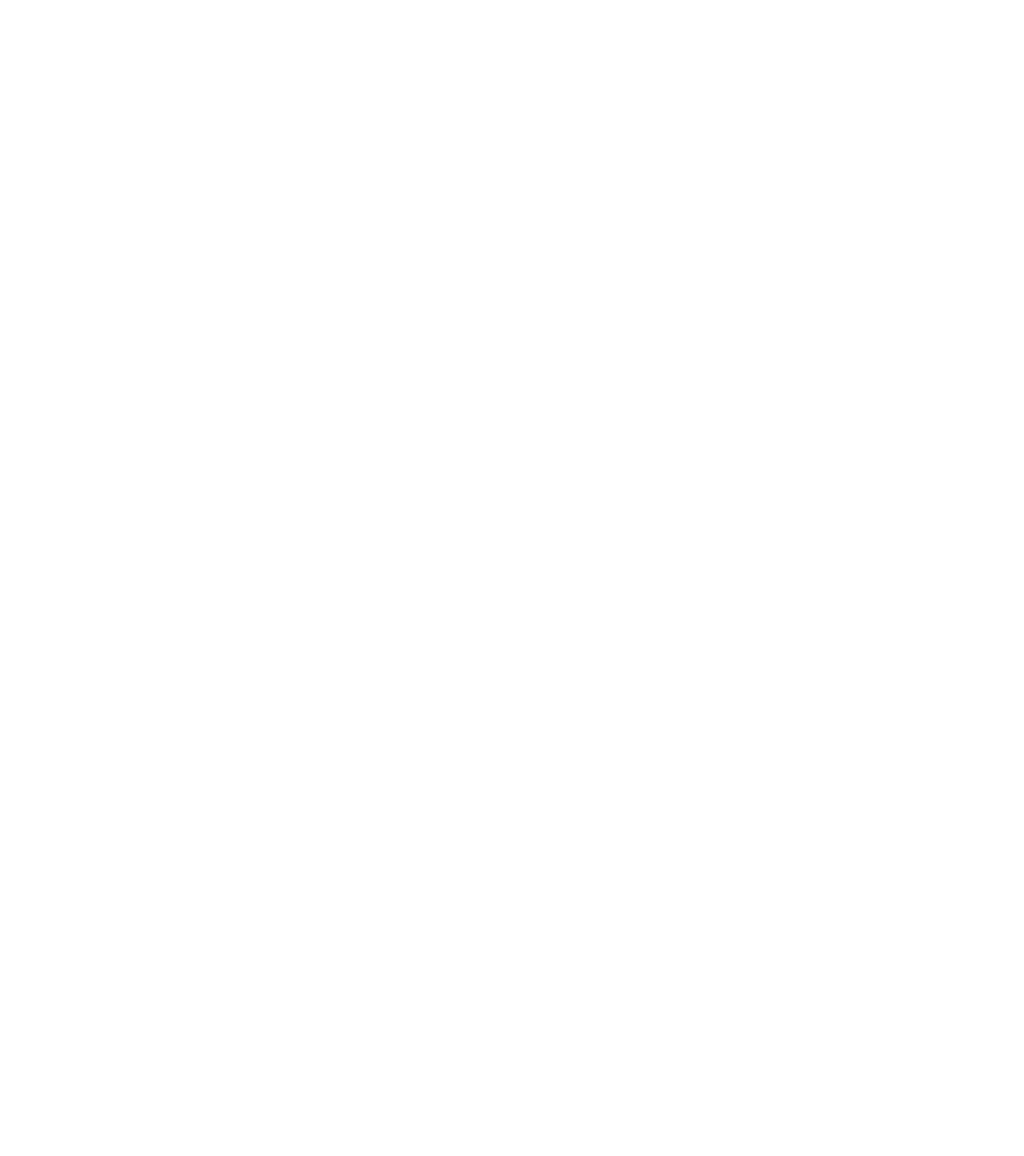
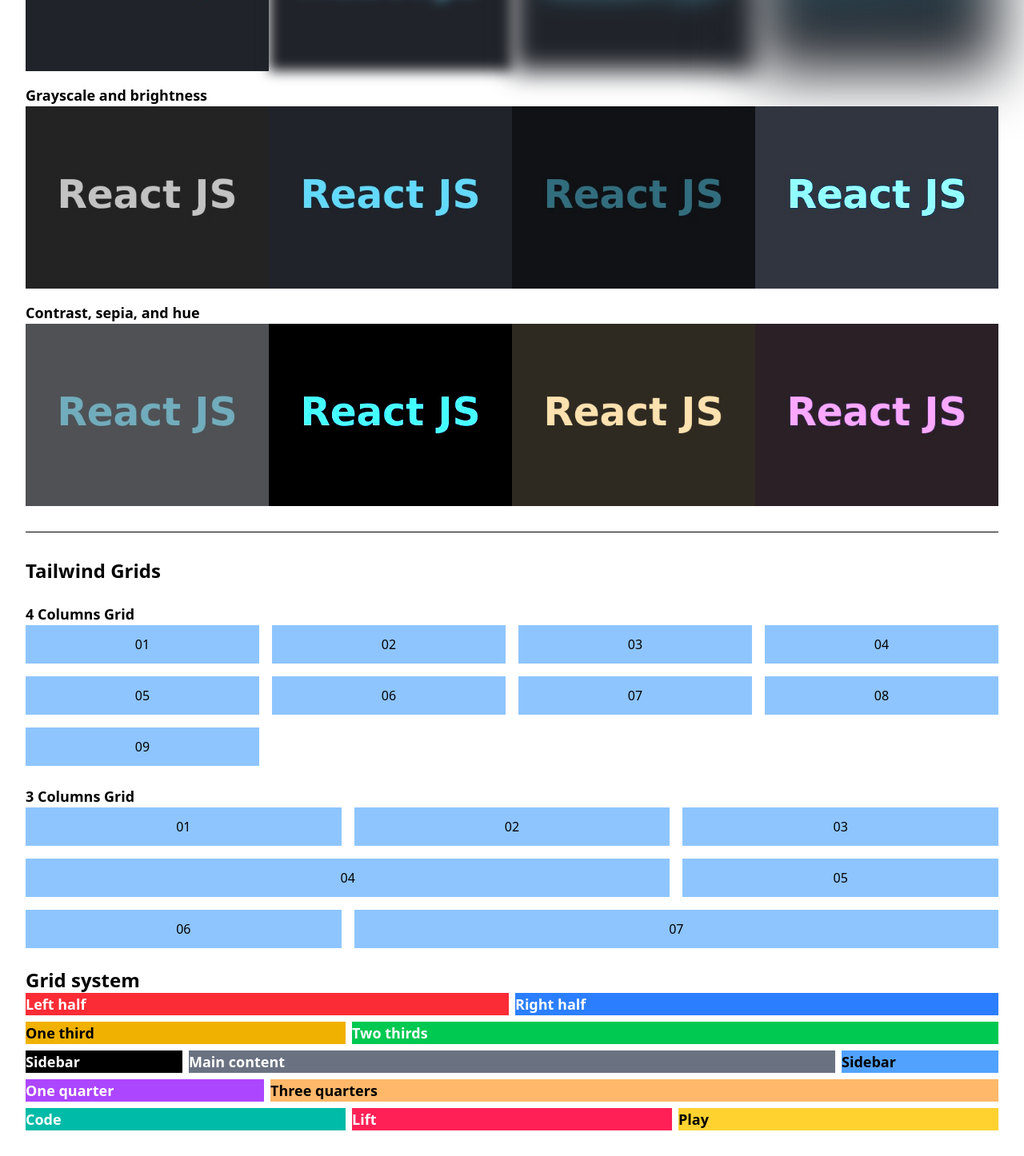
Before and after one commit to sesha-2k3/webdev-client, a Next.js app: page /labs/lab2/tailwind in a window 1280 px wide. Shown: the part 3384-4830 px from the top of the page at 80% size. Before the commit the page ends 3180 px from the top, so only its background shows below. Built offline with nearby package versions, Linux system fonts and the light colour scheme.

Commit message:
sec: 2.3.5-2.3.6 tailwind filters and grids

```diff
--- /dev/null
+++ b/app/labs/lab2/tailwind/TailwindFilters.tsx
@@ -0,0 +1,29 @@
+export default function TailwindFilters() {
+  // reactjs.jpg is used here so the lab runs out of the box.
+  const src = "/images/reactjs.jpg";
+  return (
+    <div>
+      <h2 className="text-2xl font-bold">Blurs</h2>
+      <div className="flex">
+        <img className="blur-none w-1/4" src={src} alt="blur none" />
+        <img className="blur-sm w-1/4" src={src} alt="blur sm" />
+        <img className="blur-lg w-1/4" src={src} alt="blur lg" />
+        <img className="blur-2xl w-1/4" src={src} alt="blur 2xl" />
+      </div>
+      <h3 className="text-lg font-bold mt-4">Grayscale and brightness</h3>
+      <div id="wd-ai-filters" className="flex">
+        <img className="grayscale w-1/4" src={src} alt="grayscale" />
+        <img className="grayscale-0 w-1/4" src={src} alt="grayscale 0" />
+        <img className="brightness-50 w-1/4" src={src} alt="brightness 50" />
+        <img className="brightness-150 w-1/4" src={src} alt="brightness 150" />
+      </div>
+      <h3 className="text-lg font-bold mt-4">Contrast, sepia, and hue</h3>
+      <div className="flex">
+        <img className="contrast-50 w-1/4" src={src} alt="contrast 50" />
+        <img className="contrast-200 w-1/4" src={src} alt="contrast 200" />
+        <img className="sepia w-1/4" src={src} alt="sepia" />
+        <img className="hue-rotate-90 w-1/4" src={src} alt="hue rotate 90" />
+      </div>
+    </div>
+  );
+}
--- /dev/null
+++ b/app/labs/lab2/tailwind/TailwindGrids.tsx
@@ -0,0 +1,78 @@
+export default function TailwindGrids() {
+  return (
+    <div>
+      <h2 className="text-2xl font-bold">Tailwind Grids</h2>
+      <div>
+        <h3 className="mt-6 text-lg font-bold">4 Columns Grid</h3>
+        <div className="grid grid-cols-4 gap-4">
+          {Array.from({ length: 9 }, (_, i) => (
+            <div key={i} className="text-center bg-blue-300 p-3">
+              {String(i + 1).padStart(2, "0")}
+            </div>
+          ))}
+        </div>
+      </div>
+      <div>
+        <h3 className="mt-6 text-lg font-bold">3 Columns Grid</h3>
+        <div className="grid grid-cols-3 gap-4">
+          <div className="text-center bg-blue-300 p-3">01</div>
+          <div className="text-center bg-blue-300 p-3">02</div>
+          <div className="text-center bg-blue-300 p-3">03</div>
+          <div className="col-span-2 text-center bg-blue-300 p-3">04</div>
+          <div className="text-center bg-blue-300 p-3">05</div>
+          <div className="text-center bg-blue-300 p-3">06</div>
+          <div className="col-span-2 text-center bg-blue-300 p-3">07</div>
+        </div>
+      </div>
+      <div id="wd-tailwind-grid-system" className="mt-6">
+        <h2 className="text-2xl font-bold">Grid system</h2>
+        <div className="grid grid-cols-2 gap-2">
+          <div className="bg-red-500 text-white">
+            <h3 className="text-lg font-bold">Left half</h3>
+          </div>
+          <div className="bg-blue-500 text-white">
+            <h3 className="text-lg font-bold">Right half</h3>
+          </div>
+        </div>
+        <div className="grid grid-cols-12 gap-2 mt-2">
+          <div className="col-span-4 bg-yellow-500">
+            <h3 className="text-lg font-bold">One third</h3>
+          </div>
+          <div className="col-span-8 bg-green-500 text-white">
+            <h3 className="text-lg font-bold">Two thirds</h3>
+          </div>
+        </div>
+        <div className="grid grid-cols-12 gap-2 mt-2">
+          <div className="col-span-2 bg-black text-white">
+            <h3 className="text-lg font-bold">Sidebar</h3>
+          </div>
+          <div className="col-span-8 bg-gray-500 text-white">
+            <h3 className="text-lg font-bold">Main content</h3>
+          </div>
+          <div className="col-span-2 bg-blue-400">
+            <h3 className="text-lg font-bold">Sidebar</h3>
+          </div>
+        </div>
+        <div id="wd-ai-grid" className="grid grid-cols-12 gap-2 mt-2">
+          <div className="col-span-3 bg-purple-500 text-white">
+            <h3 className="text-lg font-bold">One quarter</h3>
+          </div>
+          <div className="col-span-9 bg-orange-300">
+            <h3 className="text-lg font-bold">Three quarters</h3>
+          </div>
+        </div>
+        <div className="grid grid-cols-12 gap-2 mt-2">
+          <div className="col-span-4 bg-teal-500 text-white">
+            <h3 className="text-lg font-bold">Code</h3>
+          </div>
+          <div className="col-span-4 bg-rose-500 text-white">
+            <h3 className="text-lg font-bold">Lift</h3>
+          </div>
+          <div className="col-span-4 bg-amber-300">
+            <h3 className="text-lg font-bold">Play</h3>
+          </div>
+        </div>
+      </div>
+    </div>
+  );
+}
--- a/app/labs/lab2/tailwind/page.tsx
+++ b/app/labs/lab2/tailwind/page.tsx
@@ -8,6 +8,8 @@
 import TailwindResponsiveGrid from "./TailwindResponsiveGrid";
 import TailwindResponsiveSpacingText from "./TailwindResponsiveSpacingText";
 import TailwindResponsiveDesign from "./TailwindResponsiveDesign";
+import TailwindFilters from "./TailwindFilters";
+import TailwindGrids from "./TailwindGrids";
 
 export default function TailwindLab() {
   return (
@@ -30,6 +32,10 @@
       <TailwindResponsiveSpacingText />
       <hr className="my-8" />
       <TailwindResponsiveDesign />
+      <hr className="my-8" />
+      <TailwindFilters />
+      <hr className="my-8" />
+      <TailwindGrids />
     </div>
   );
 }
```
